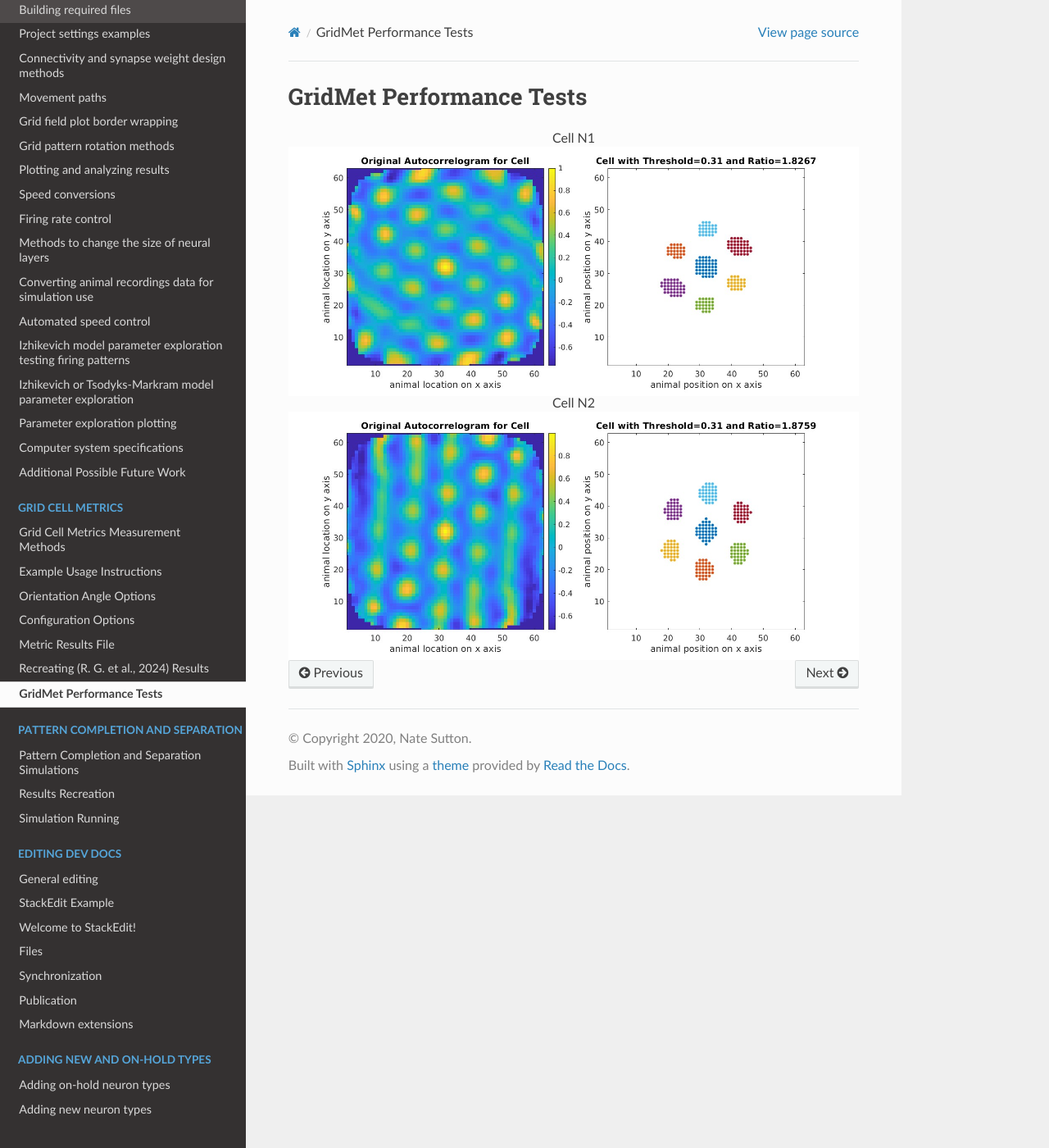
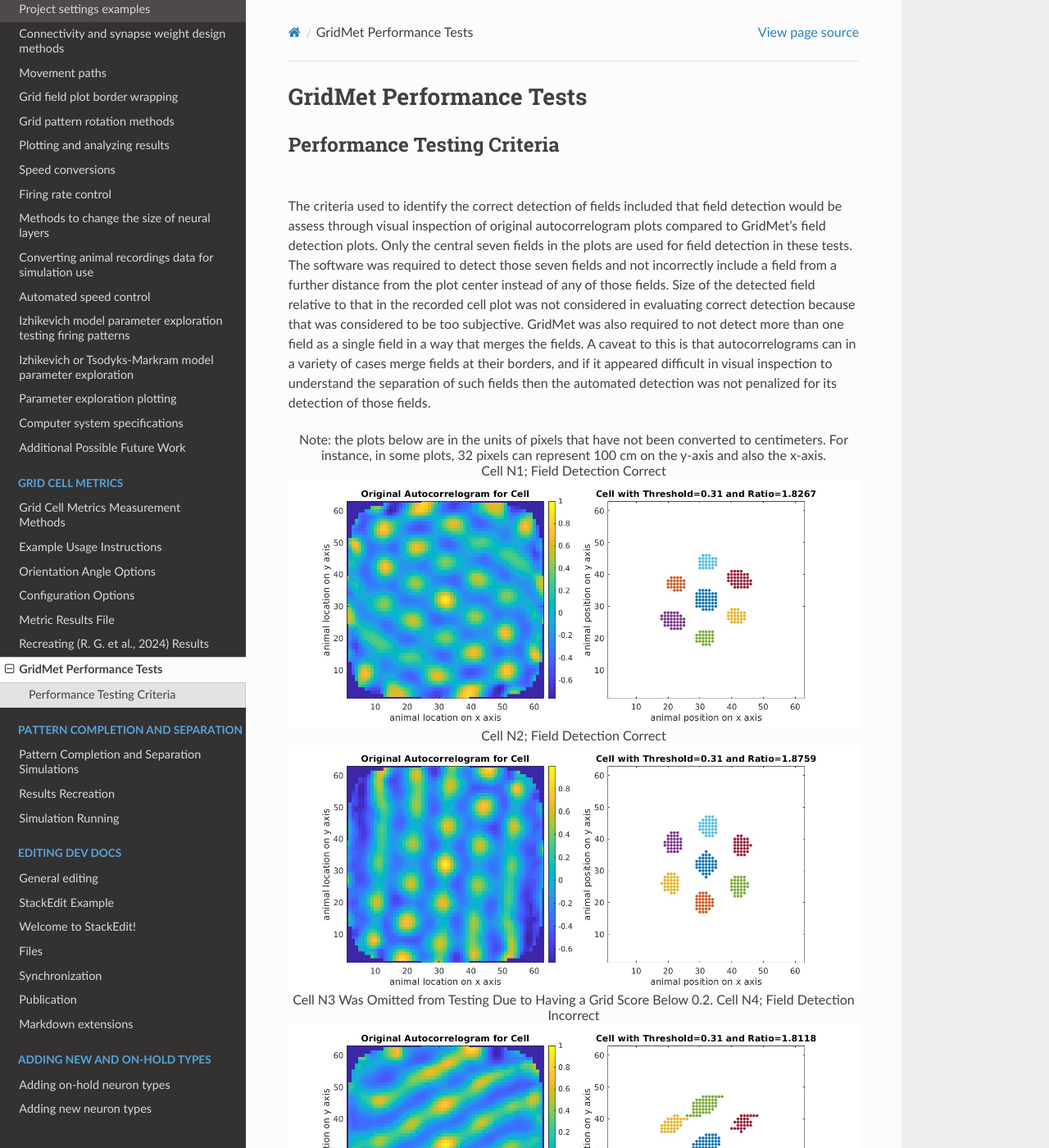
Before and after one commit to Hippocampome-Org/hco_dev_docs, a Sphinx documentation site: the page built from docs/gridcell_metrics/performance_tests.md, in a window 1280 px wide and 1400 px high. Shown: the whole window at 82% size. Built offline with Sphinx 7.4.7 and the Read the Docs theme 3.1.0, drawn with Linux system fonts in a browser that asks for light colours.

Commit message:
image link update

```diff
--- a/docs/gridcell_metrics/performance_tests.md
+++ b/docs/gridcell_metrics/performance_tests.md
@@ -1,9 +1,16 @@
 GridMet Performance Tests
 =========================
 
+## Performance Testing Criteria
+<br>The criteria used to identify the correct detection of fields included that field detection would be assess through visual inspection of original autocorrelogram plots compared to GridMet’s field detection plots. Only the central seven fields in the plots are used for field detection in these tests. The software was required to detect those seven fields and not incorrectly include a field from a further distance from the plot center instead of any of those fields. Size of the detected field relative to that in the recorded cell plot was not considered in evaluating correct detection because that was considered to be too subjective. GridMet was also required to not detect more than one field as a single field in a way that merges the fields. A caveat to this is that autocorrelograms can in a variety of cases merge fields at their borders, and if it appeared difficult in visual inspection to understand the separation of such fields then the automated detection was not penalized for its detection of those fields.
+
 <center>
-Cell N1
-<img src="https://github.com/Hippocampome-Org/hco_dev_docs/blob/master/media/performance_tests/n1.jpg?raw=true"  width="700">
-Cell N2
-<img src="https://github.com/Hippocampome-Org/hco_dev_docs/blob/master/media/performance_tests/n2.jpg?raw=true"  width="700">
+Note: the plots below are in the units of pixels that have not been converted to centimeters. For instance, in some plots, 32 pixels can represent 100 cm on the y-axis and also the x-axis.
+<br>Cell N1; Field Detection Correct
+<a href='https://github.com/Hippocampome-Org/hco_dev_docs/blob/master/media/performance_tests/n1.jpg?raw=true'><img src="https://github.com/Hippocampome-Org/hco_dev_docs/blob/master/media/performance_tests/n1.jpg?raw=true"  width="700"></a>
+Cell N2; Field Detection Correct
+<a href='https://github.com/Hippocampome-Org/hco_dev_docs/blob/master/media/performance_tests/n2.jpg?raw=true'><img src="https://github.com/Hippocampome-Org/hco_dev_docs/blob/master/media/performance_tests/n2.jpg?raw=true"  width="700"></a>
+Cell N3 Was Omitted from Testing Due to Having a Grid Score Below 0.2.
+Cell N4; Field Detection Incorrect
+<a href='https://github.com/Hippocampome-Org/hco_dev_docs/blob/master/media/performance_tests/n4.jpg?raw=true'><img src="https://github.com/Hippocampome-Org/hco_dev_docs/blob/master/media/performance_tests/n4.jpg?raw=true"  width="700"></a>
 </center>
```
